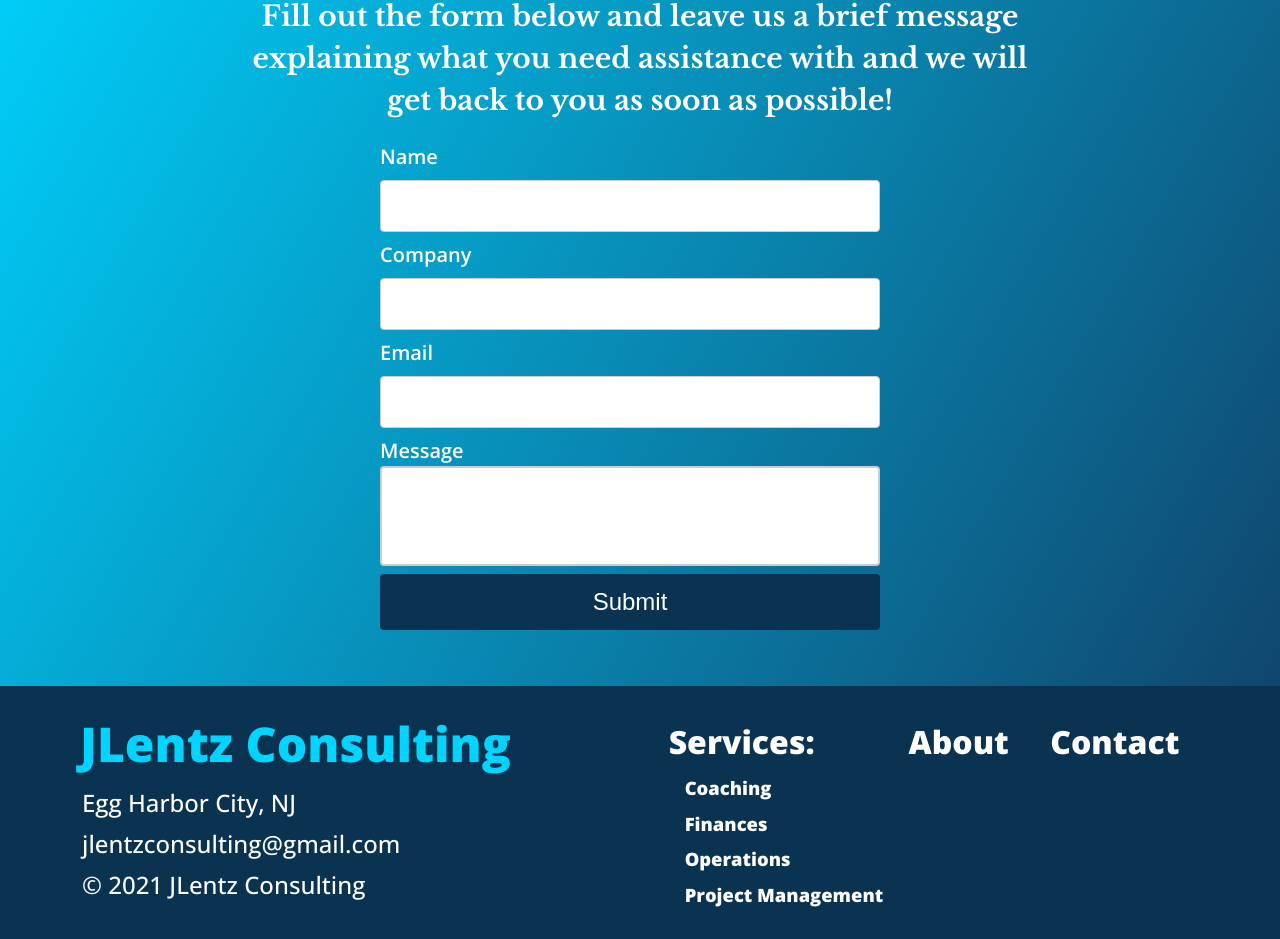
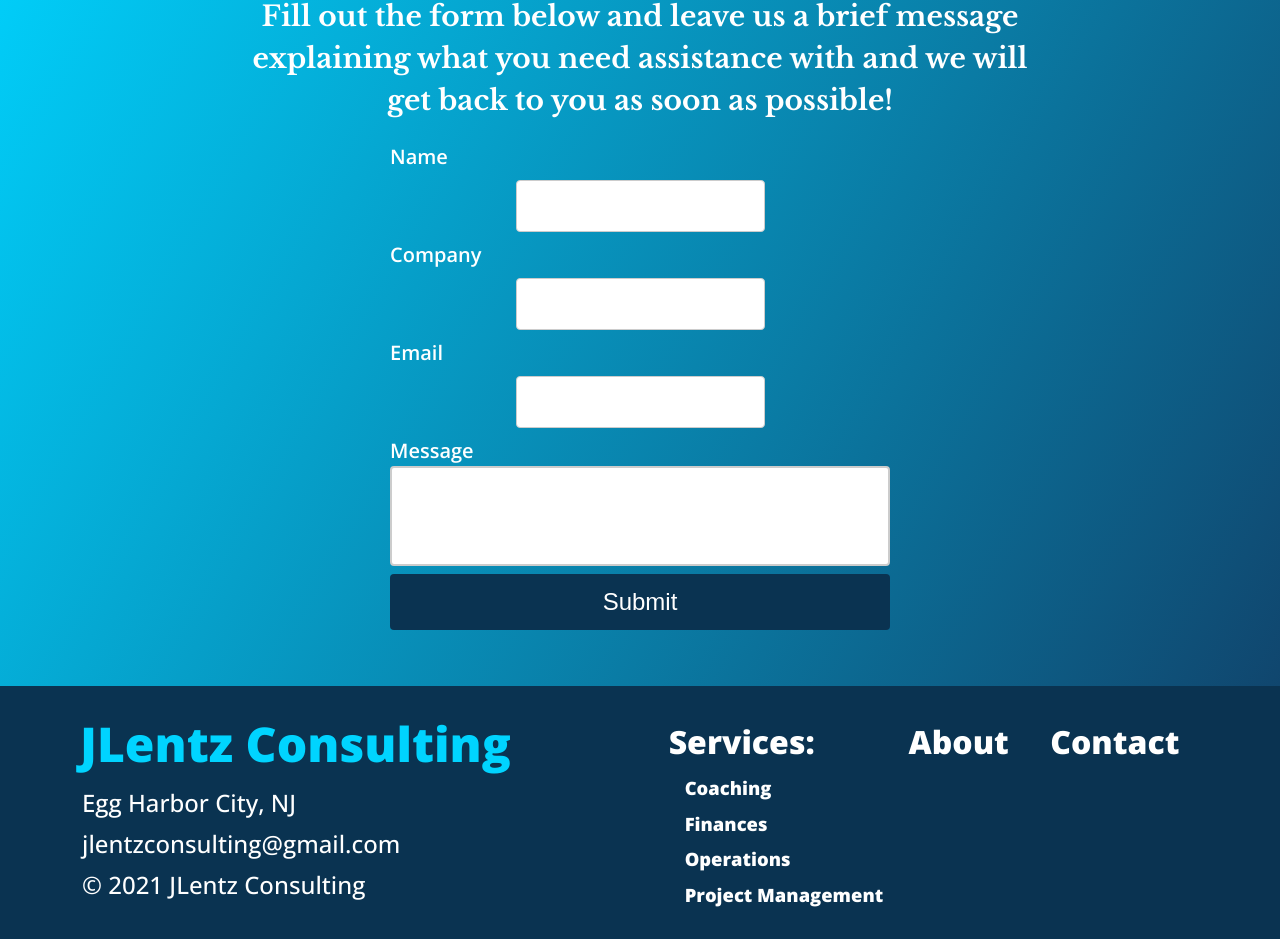
Before and after one commit to jeremel/jlentzconsulting, a Next.js app: page / in a window 1280 px wide. Shown: the part 2316-3255 px from the top of the page. Built offline with nearby package versions, Linux system fonts and the light colour scheme; no server answers.

Commit message:
Some updates to the contact form and layout. I'm going to clone this repo and simplify the site. Also remove styled components and use the built in module styles that NextJS comes with. Going to add some GSAP animations as well.

```diff
--- a/components/ContactForm.js
+++ b/components/ContactForm.js
@@ -7,23 +7,25 @@ const TEMPLATE_ID = process.env.NEXT_PUBLIC_EMAILJS_TEMPLATEID;
 const SERVICE_ID = process.env.NEXT_PUBLIC_EMAILJS_SERVICEID;
 
 const FormStyles = styled.div`
-    display: flex;
-    flex-direction: column;
     color: #fff;
 
     form {
         display: flex;
         flex-direction: column;
-        width: 32.5rem;
+        align-items: center;
+        width: 100%;
     }
 
     label {
         font-size: 1.25rem;
         font-weight: 600;
+        /* width: 500px; */
+        width: 100%;
+        /* transform: translateX(-5rem); */
     }
 
     input[type=text], select {
-        width: 500px;
+        /* width: 500px; */
         padding: 1rem 1.25rem;
         margin: 0.5rem 0;
         display: inline-block;
--- a/components/Layout.js
+++ b/components/Layout.js
@@ -4,8 +4,8 @@ import Footer from "./Footer";
 import Nav from "./Nav";
 
 const LayoutStyles = styled.div`
-        height: 100vh;
-        width: 100%;
+        /* height: 100vh;
+        width: 100%; */
         margin: 0;
         padding: 0;
         background-color: #fff;
```
